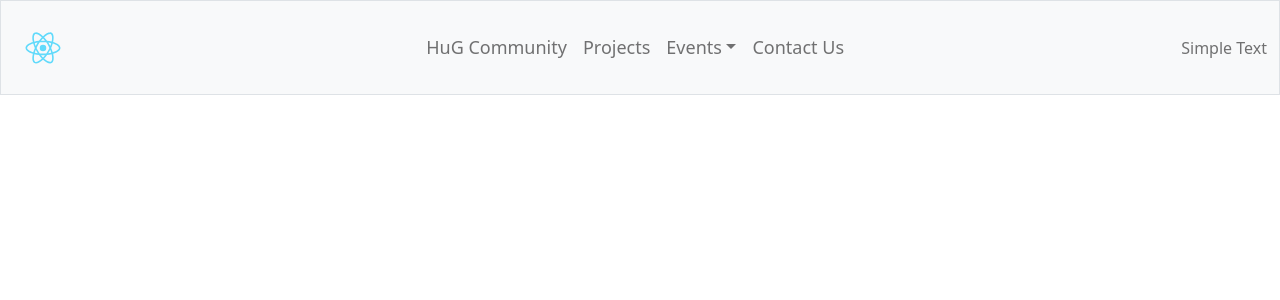
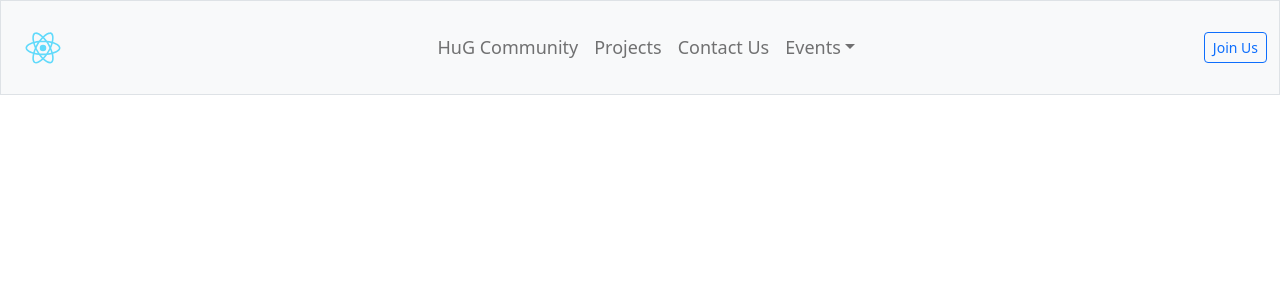
Before and after one commit to NoelOsiro/HUG, a React (Create React App) app: page / in a window 1280 px wide. Shown: the top 300 px of the page. Built offline with nearby package versions, Linux system fonts and the light colour scheme.

Commit message:
Edited navbar

```diff
--- a/src/Components/Navbar/Navbar.tsx
+++ b/src/Components/Navbar/Navbar.tsx
@@ -3,6 +3,7 @@ import logo from '../../logo.svg';
 import './Navbar.css';
 import {
     Collapse,
+    Button,
     Navbar,
     NavbarToggler,
     NavbarBrand,
@@ -13,7 +14,6 @@ import {
     DropdownToggle,
     DropdownMenu,
     DropdownItem,
-    NavbarText,
 } from 'reactstrap';
 
 const NavigationBar: React.FC = () => {
@@ -37,6 +37,11 @@ const NavigationBar: React.FC = () => {
                             Projects
                         </NavLink>
                     </NavItem>
+                    <NavItem>
+                        <NavLink href="https://github.com/reactstrap/reactstrap">
+                            Contact Us
+                        </NavLink>
+                    </NavItem>
                     <UncontrolledDropdown nav inNavbar>
                         <DropdownToggle nav caret>
                             Events
@@ -48,13 +53,10 @@ const NavigationBar: React.FC = () => {
                             <DropdownItem>Reset</DropdownItem>
                         </DropdownMenu>
                     </UncontrolledDropdown>
-                    <NavItem>
-                        <NavLink href="https://github.com/reactstrap/reactstrap">
-                            Contact Us
-                        </NavLink>
-                    </NavItem>
                 </Nav>
-                <NavbarText>Simple Text</NavbarText>
+                <div>
+                    <Button color="primary" outline size="sm">Join Us</Button>
+                </div>
             </Collapse>
         </Navbar>
 
```
